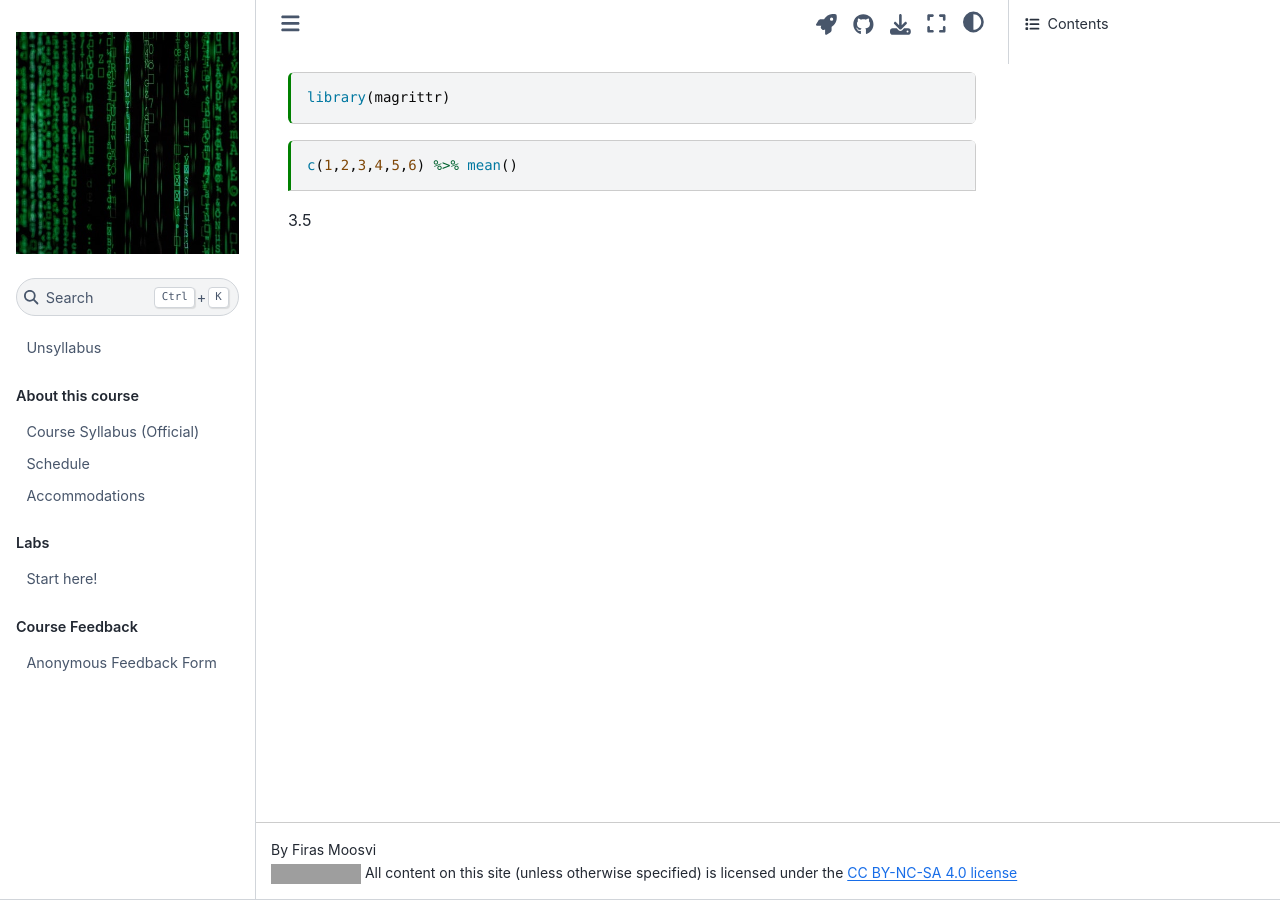
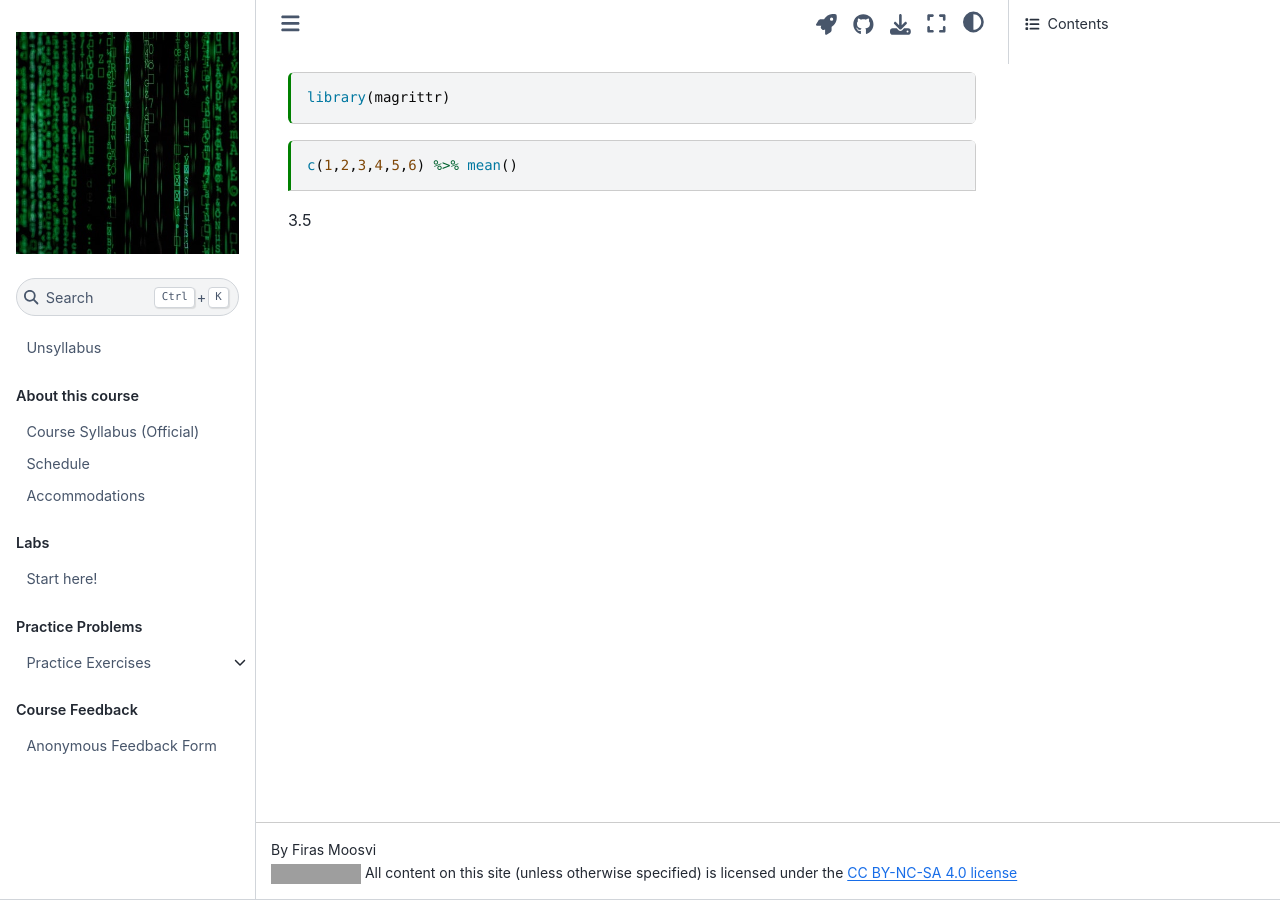
Before and after one commit to ubco-cmps/data531, a Jupyter Book: the page built from Untitled.ipynb, in a window 1280 px wide. Built offline with Jupyter Book 1.0.4 settings and Sphinx 7.4.7 and the Sphinx Book theme 1.1.4, drawn with Linux system fonts in a browser that asks for light colours; pages that are not in the unit, such as notebooks, are missing from menus; some of the changed lines change nothing that is shown; grey boxes are pictures that could not be loaded.

Commit message:
update practice exercises

```diff
--- a/_toc.yml
+++ b/_toc.yml
@@ -37,32 +37,32 @@ parts:
     title: Lab 3 - Introduction to R
   - file: labs/lab4
     title: Lab 4 - Programming in R
-# - caption: Practice Problems
-#   chapters:
-#   - file: practice/intro
-#     sections:
-#     - file: practice/01_strings_exercise
-#       title: 1. Strings
-#     - file: practice/02_numbers_exercise
-#       title: 2. Numbers
-#     - file: practice/03_conditionals_exercise
-#       title: 3. Conditionals
-#     - file: practice/04_lists_exercise
-#       title: 4. Lists
-#     - file: practice/05_dictionaries_exercise
-#       title: 5. Dictionaries
-#     - file: practice/06_for_loops_exercise
-#       title: 6. Loops
-#     - file: practice/07_functions_exercise
-#       title: 7. Functions
-#     - file: practice/10_file_io_exercise
-#       title: 8. File input/output
-#     - file: practice/11_classes_exercise
-#       title: 9. Classes
-#     - file: practice/12_exceptions_exercise
-#       title: 10. Exceptions
-#     - file: practice/13_debugging_exercise
-#       title: 11. Debugging
+- caption: Practice Problems
+  chapters:
+  - file: practice/intro
+    sections:
+    - file: practice/01_strings_exercise
+      title: 1. Strings
+    - file: practice/02_numbers_exercise
+      title: 2. Numbers
+    - file: practice/03_conditionals_exercise
+      title: 3. Conditionals
+    - file: practice/04_lists_exercise
+      title: 4. Lists
+    - file: practice/05_dictionaries_exercise
+      title: 5. Dictionaries
+    - file: practice/06_for_loops_exercise
+      title: 6. Loops
+    - file: practice/07_functions_exercise
+      title: 7. Functions
+    - file: practice/10_file_io_exercise
+      title: 8. File input/output
+    - file: practice/11_classes_exercise
+      title: 9. Classes
+    - file: practice/12_exceptions_exercise
+      title: 10. Exceptions
+    - file: practice/13_debugging_exercise
+      title: 11. Debugging
 
 - caption: Course Feedback
   chapters:
```
Also changed, not shown: 1 other file.
